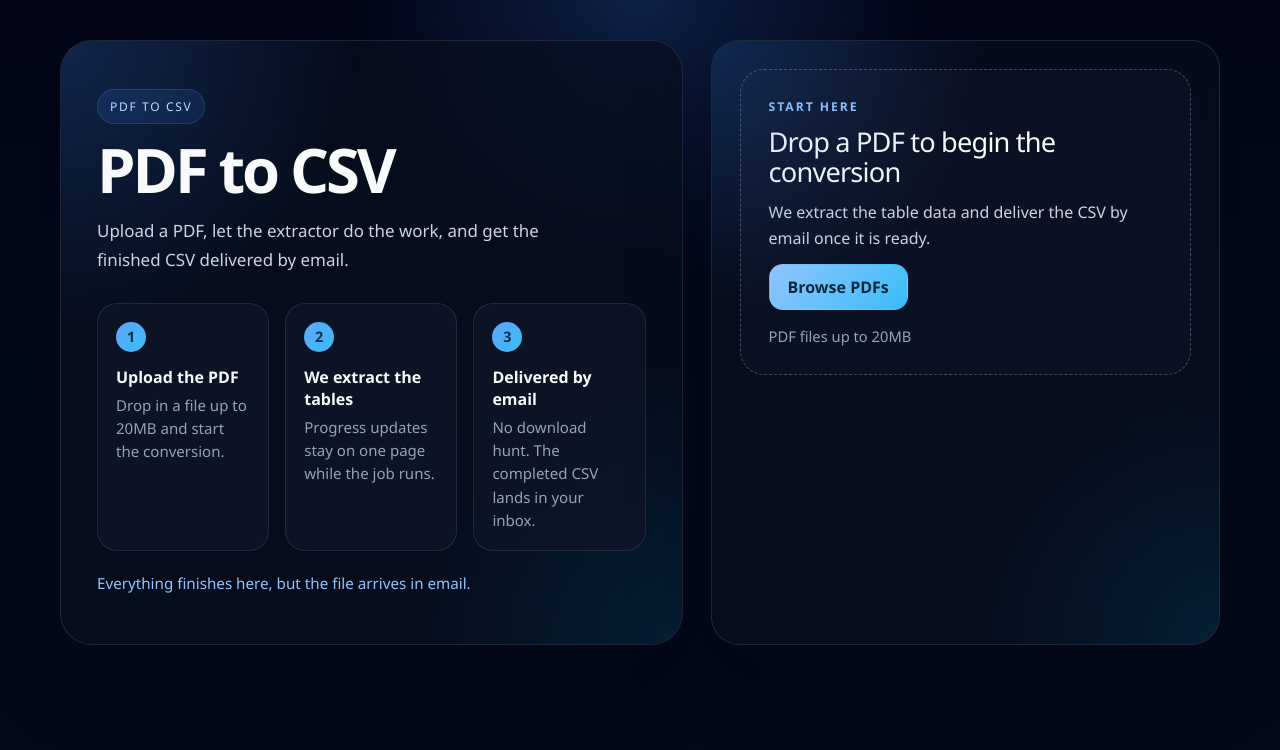
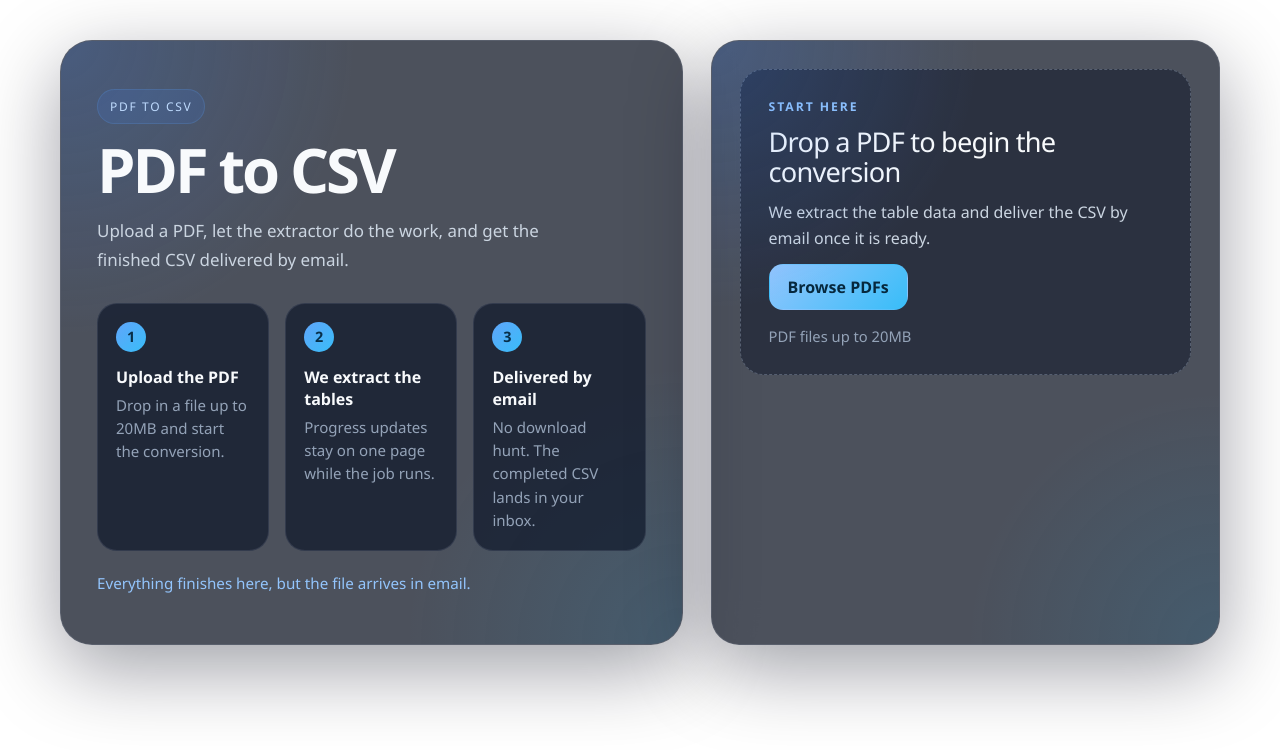
Before and after one commit to mwangepatrick/pawa-pdf-to-csv, a React (Vite) app in the folder frontend/: page / in a window 1280 px wide. Shown: the top 750 px of the page. Built offline with nearby package versions, Linux system fonts and the light colour scheme; no server answers.

Commit message:
refactor: remove hardcoded background from index.css, use CSS var for text color

```diff
--- a/frontend/src/index.css
+++ b/frontend/src/index.css
@@ -1,10 +1,6 @@
 :root {
-  color-scheme: dark;
   font-family: "Segoe UI Variable", "Segoe UI", "Helvetica Neue", Arial, sans-serif;
-  background:
-    radial-gradient(circle at top, rgba(59, 130, 246, 0.22), transparent 28%),
-    linear-gradient(180deg, #020617 0%, #020b18 45%, #040916 100%);
-  color: #e2e8f0;
+  color: var(--text, #e2e8f0);
 }
 
 * {
```
